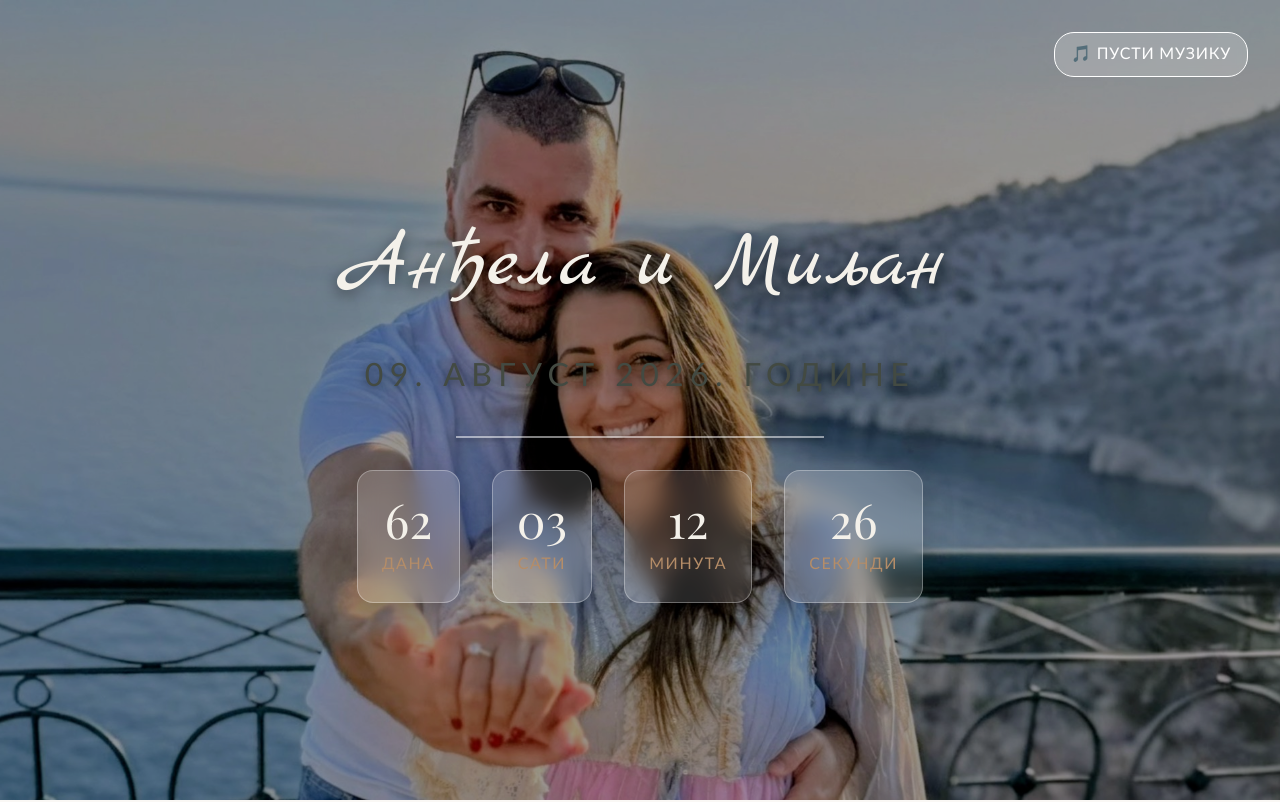
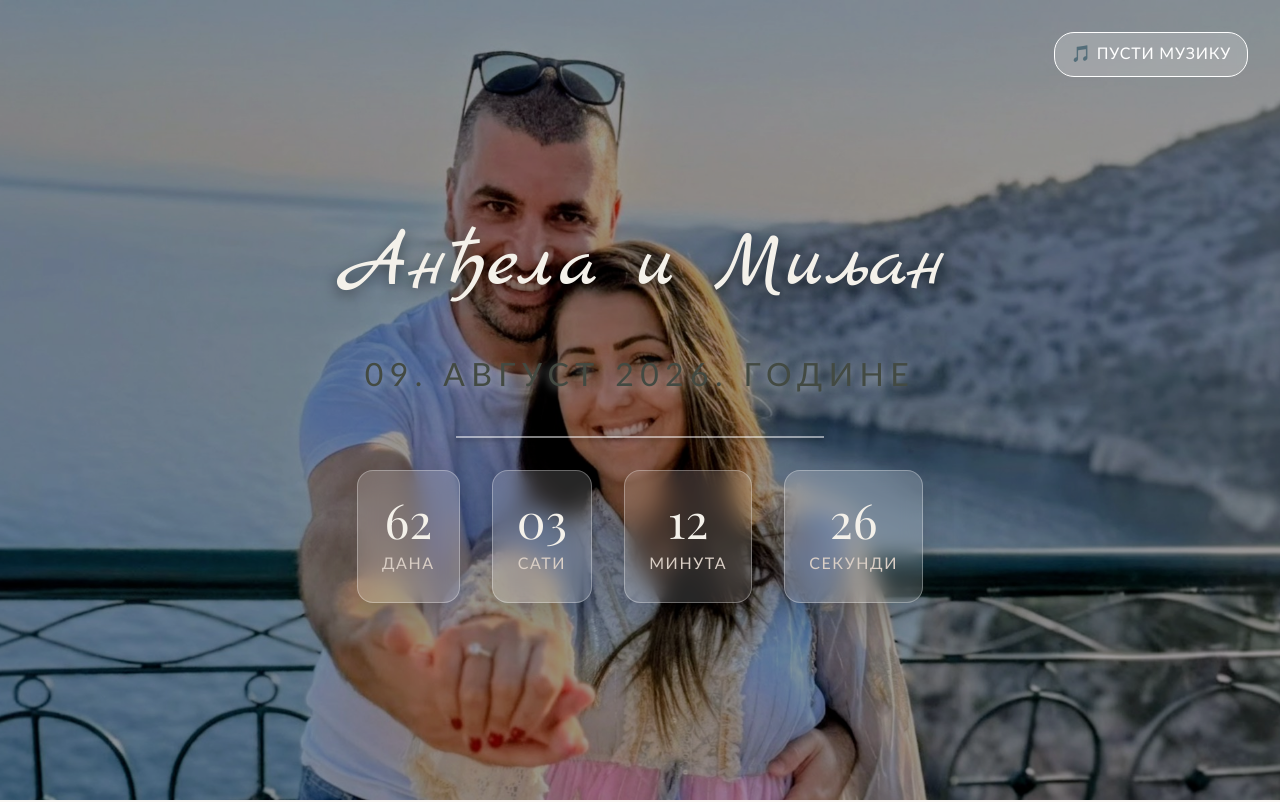
Before and after one commit to IvanTPT/mladenci, an Astro site: page / in a window 1280 px wide. Shown: the top 802 px of the page. Built offline with nearby package versions, Linux system fonts and the light colour scheme; Astro itself is replaced by a stand-in of ours.

Commit message:
Update global.css

```diff
--- a/src/styles/global.css
+++ b/src/styles/global.css
@@ -33,7 +33,7 @@
     /* Палета боја прилагођена венчању */
     --color-primary: #434a42; /* Маслинасто зелена */
     --color-secondary: #f4f1ea; /* Топла крем/беж боја */
-    --color-accent: #b58d68; /* Елегантна златна/шампањац боја */
+    --color-accent: #dacfc6; /* Елегантна златна/шампањац боја */
     --color-text-dark: #2c312b;
     --color-text-light: #f4f1ea;
     --color-background: #faf8f5; /* Врло светла крем позадина */
@@ -178,7 +178,7 @@
     letter-spacing: 0.3em;
     margin-top: 1rem;
     text-transform: uppercase;
-    text-shadow: 0 2px 10px rgba(0,0,0,0.5);
+    text-shadow: 0 2px 10px rgba(255, 255, 255, 0.5);
   }
 
   .divider {
```
